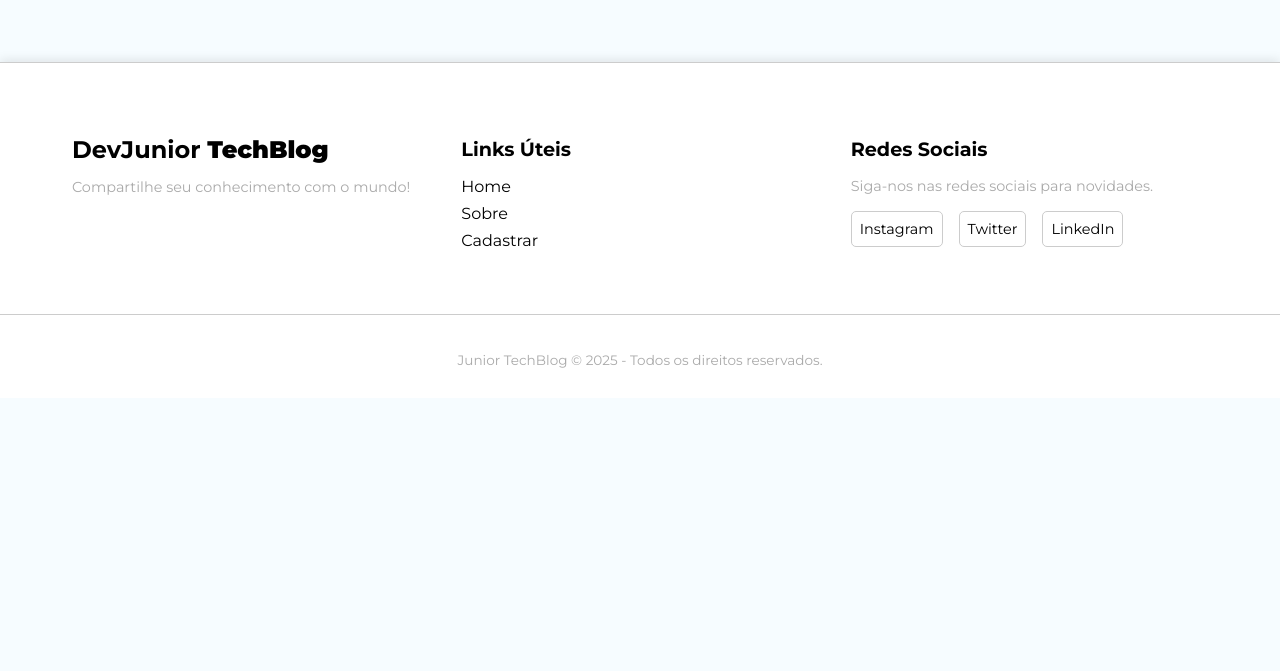
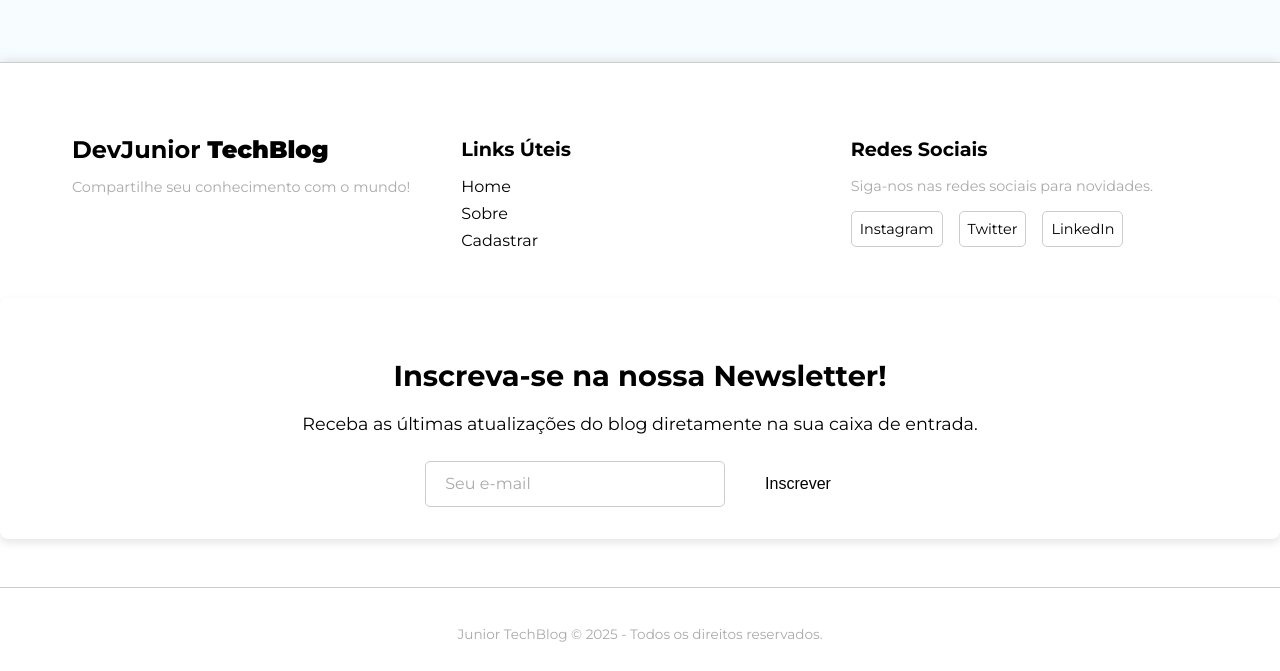
Before and after one commit to PatrikMaltacm/juniorTechBlog, a React (Vite) app: page / in a window 1280 px wide. Shown: the part 559-1230 px from the top of the page. Before the commit the page ends 957 px from the top, so only its background shows below. Built offline with nearby package versions, Linux system fonts and the light colour scheme; no server answers; the database is empty.

Commit message:
feat: implementar newsLetter no futuro

```diff
--- a/src/components/Footer/index.jsx
+++ b/src/components/Footer/index.jsx
@@ -1,4 +1,5 @@
 import styles from "./Footer.module.css"
+import NewsletterForm from '../NewsletterForm';
 
 const Footer = () => {
   return (
@@ -27,6 +28,7 @@ const Footer = () => {
           </div>
         </div>
       </div>
+      <NewsletterForm />
       <div className={styles.copyright}>
         <p>Junior TechBlog &copy; 2025 - Todos os direitos reservados.</p>
       </div>
--- /dev/null
+++ b/src/components/NewsletterForm/NewsletterForm.module.css
@@ -0,0 +1,91 @@
+.newsletterContainer {
+    background-color: var(--primary-color);
+    color: var(--text-color-light);
+    padding: 2rem;
+    border-radius: 8px;
+    text-align: center;
+    margin-top: 2rem;
+    box-shadow: 0 4px 8px rgba(0, 0, 0, 0.1);
+}
+
+.newsletterContainer h3 {
+    margin-bottom: 1rem;
+    font-size: 1.8rem;
+    color: var(--text-color-light);
+}
+
+.newsletterContainer p {
+    margin-bottom: 1.5rem;
+    font-size: 1.1rem;
+    line-height: 1.5;
+}
+
+.newsletterForm {
+    display: flex;
+    justify-content: center;
+    gap: 1rem;
+    flex-wrap: wrap;
+}
+
+.emailInput {
+    padding: 0.8rem 1.2rem;
+    border: 1px solid var(--border-color);
+    border-radius: 5px;
+    font-size: 1rem;
+    width: 100%;
+    max-width: 300px;
+    box-sizing: border-box;
+}
+
+.emailInput:focus {
+    outline: none;
+    border-color: var(--highlight-color);
+    box-shadow: 0 0 0 2px rgba(var(--highlight-color-rgb), 0.2);
+}
+
+.subscribeButton {
+    background-color: var(--secondary-color);
+    color: var(--text-color-light);
+    border: none;
+    padding: 0.8rem 1.5rem;
+    border-radius: 5px;
+    font-size: 1rem;
+    cursor: pointer;
+    transition: background-color 0.3s ease;
+}
+
+.subscribeButton:hover:not(:disabled) {
+    background-color: var(--highlight-color);
+}
+
+.subscribeButton:disabled {
+    background-color: var(--disabled-color);
+    cursor: not-allowed;
+    opacity: 0.7;
+}
+
+.message {
+    margin-top: 1.5rem;
+    font-weight: bold;
+    font-size: 1rem;
+}
+
+.successMessage {
+    color: var(--success-color); /* Você pode precisar definir --success-color no seu CSS global */
+}
+
+.errorMessage {
+    color: var(--error-color); /* Você pode precisar definir --error-color no seu CSS global */
+}
+
+/* Responsive adjustments */
+@media (max-width: 600px) {
+    .newsletterForm {
+        flex-direction: column;
+        align-items: center;
+    }
+
+    .emailInput {
+        max-width: 100%;
+    }
+}
--- /dev/null
+++ b/src/components/NewsletterForm/index.jsx
@@ -0,0 +1,69 @@
+import React, { useState } from 'react';
+import styles from './NewsletterForm.module.css';
+
+const NewsletterForm = () => {
+  const [email, setEmail] = useState('');
+  const [message, setMessage] = useState('');
+  const [loading, setLoading] = useState(false);
+  const [error, setError] = useState(false);
+
+  const handleSubmit = async (e) => {
+    e.preventDefault();
+    setMessage('');
+    setError(false);
+    setLoading(true);
+
+    try {
+      const response = await fetch('/api/subscribe', {
+        method: 'POST',
+        headers: {
+          'Content-Type': 'application/json',
+        },
+        body: JSON.stringify({ email }),
+      });
+
+      const data = await response.json();
+
+      if (response.ok) {
+        setMessage(data.message);
+        setEmail('');
+      } else {
+        setError(true);
+        setMessage(data.message || 'Ocorreu um erro ao se inscrever.');
+      }
+    } catch (err) {
+      setError(true);
+      setMessage('Ocorreu um erro de rede. Tente novamente mais tarde.');
+    } finally {
+      setLoading(false);
+    }
+  };
+
+  return (
+    <div className={styles.newsletterContainer}>
+      <h3>Inscreva-se na nossa Newsletter!</h3>
+      <p>Receba as últimas atualizações do blog diretamente na sua caixa de entrada.</p>
+      <form onSubmit={handleSubmit} className={styles.newsletterForm}>
+        <input
+          type="email"
+          placeholder="Seu e-mail"
+          value={email}
+          onChange={(e) => setEmail(e.target.value)}
+          required
+          className={styles.emailInput}
+          disabled={loading}
+        />
+        <button type="submit" disabled={loading} className={styles.subscribeButton}>
+          {loading ? 'Inscrevendo...' : 'Inscrever'}
+        </button>
+      </form>
+      {message && (
+        <p className={`${styles.message} ${error ? styles.errorMessage : styles.successMessage}`}>
+          {message}
+        </p>
+      )}
+    </div>
+  );
+};
+
+export default NewsletterForm;
```
